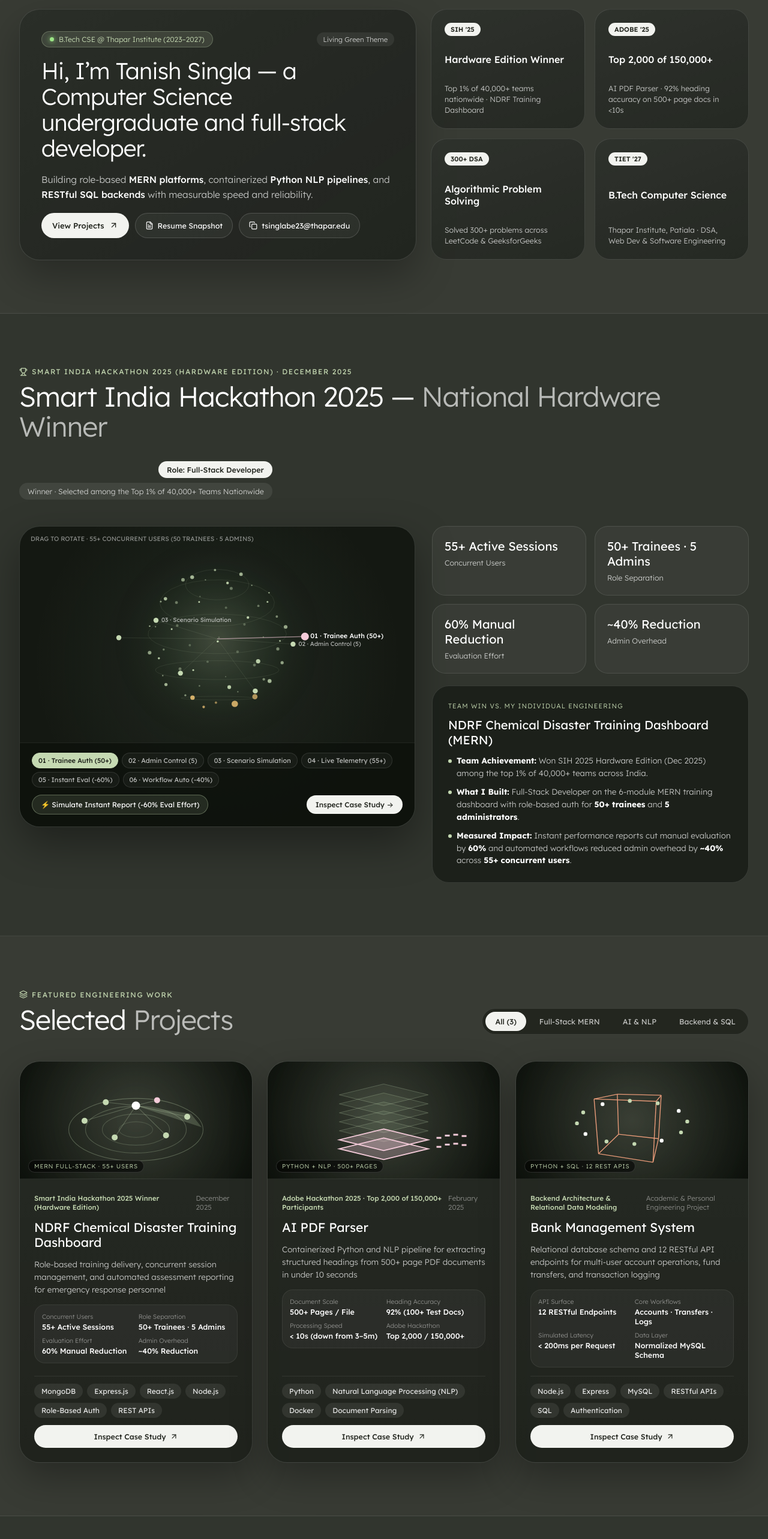
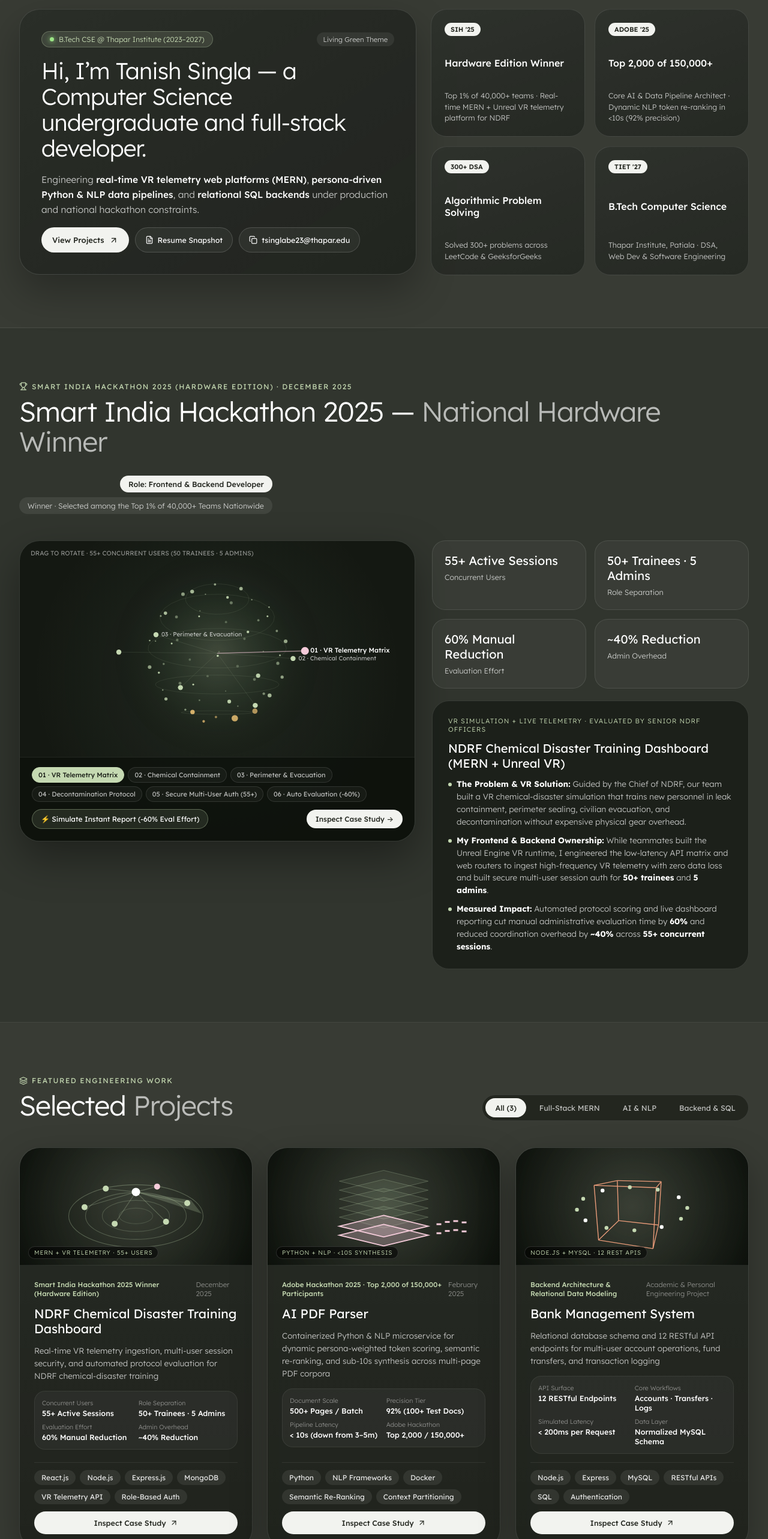
Before and after one commit to tanish4561/3d_portfolio, a React (Vite) app: page / in a window 1280 px wide. Shown: the part 940-3506 px from the top of the page at 60% size. Built offline with nearby package versions, Linux system fonts and the light colour scheme.

Commit message:
Align website copy with verified NDRF VR telemetry and AI PDF Parser architecture

```diff
--- a/src/App.tsx
+++ b/src/App.tsx
@@ -232,9 +232,10 @@ export default function App() {
               </div>
               <h1 className="intro-hero-heading">{PERSONAL_IDENTITY.homepageIntro.headline}</h1>
               <p className="intro-concise-bio">
-                Building role-based <strong>MERN platforms</strong>, containerized{" "}
-                <strong>Python NLP pipelines</strong>, and <strong>RESTful SQL backends</strong>{" "}
-                with measurable speed and reliability.
+                Engineering <strong>real-time VR telemetry web platforms (MERN)</strong>,{" "}
+                <strong>persona-driven Python &amp; NLP data pipelines</strong>, and{" "}
+                <strong>relational SQL backends</strong> under production and national hackathon
+                constraints.
               </p>
               <div className="vision-strip-cta-group">
                 <button
@@ -263,12 +264,14 @@ export default function App() {
                 {
                   code: "SIH '25",
                   title: "Hardware Edition Winner",
-                  detail: "Top 1% of 40,000+ teams nationwide · NDRF Training Dashboard",
+                  detail:
+                    "Top 1% of 40,000+ teams · Real-time MERN + Unreal VR telemetry platform for NDRF",
                 },
                 {
                   code: "ADOBE '25",
                   title: "Top 2,000 of 150,000+",
-                  detail: "AI PDF Parser · 92% heading accuracy on 500+ page docs in <10s",
+                  detail:
+                    "Core AI & Data Pipeline Architect · Dynamic NLP token re-ranking in <10s (92% precision)",
                 },
                 {
                   code: "300+ DSA",
@@ -327,22 +330,29 @@ export default function App() {
               </div>
 
               <Tilt3DCard className="sih-concise-summary-card" intensity={6}>
-                <div className="sih-summary-tag">Team Win vs. My Individual Engineering</div>
-                <h3>{SIH_FEATURED_ACHIEVEMENT.project} (MERN)</h3>
+                <div className="sih-summary-tag">
+                  VR Simulation + Live Telemetry · Evaluated by Senior NDRF Officers
+                </div>
+                <h3>{SIH_FEATURED_ACHIEVEMENT.project} (MERN + Unreal VR)</h3>
                 <ul className="sih-concise-bullets">
                   <li>
-                    <strong>Team Achievement:</strong> Won SIH 2025 Hardware Edition (Dec 2025) among
-                    the top 1% of 40,000+ teams across India.
+                    <strong>The Problem &amp; VR Solution:</strong> Guided by the Chief of NDRF, our
+                    team built a VR chemical-disaster simulation that trains new personnel in leak
+                    containment, perimeter sealing, civilian evacuation, and decontamination without
+                    expensive physical gear overhead.
                   </li>
                   <li>
-                    <strong>What I Built:</strong> Full-Stack Developer on the 6-module MERN training
-                    dashboard with role-based auth for <strong>50+ trainees</strong> and{" "}
-                    <strong>5 administrators</strong>.
+                    <strong>My Frontend &amp; Backend Ownership:</strong> While teammates built the
+                    Unreal Engine VR runtime, I engineered the low-latency API matrix and web routers
+                    to ingest high-frequency VR telemetry with zero data loss and built secure
+                    multi-user session auth for <strong>50+ trainees</strong> and{" "}
+                    <strong>5 admins</strong>.
                   </li>
                   <li>
-                    <strong>Measured Impact:</strong> Instant performance reports cut manual
-                    evaluation by <strong>60%</strong> and automated workflows reduced admin
-                    overhead by <strong>~40%</strong> across <strong>55+ concurrent users</strong>.
+                    <strong>Measured Impact:</strong> Automated protocol scoring and live dashboard
+                    reporting cut manual administrative evaluation time by <strong>60%</strong> and
+                    reduced coordination overhead by <strong>~40%</strong> across{" "}
+                    <strong>55+ concurrent sessions</strong>.
                   </li>
                 </ul>
               </Tilt3DCard>
--- a/src/Portfolio3DVisuals.tsx
+++ b/src/Portfolio3DVisuals.tsx
@@ -70,12 +70,12 @@ export function Tilt3DCard({
    2. SIH 2025 Winner — Interactive 3D Disaster Command Orbital Globe
    ────────────────────────────────────────────────────────────────────────── */
 const SIH_MODULES = [
-  "01 · Trainee Auth (50+)",
-  "02 · Admin Control (5)",
-  "03 · Scenario Simulation",
-  "04 · Live Telemetry (55+)",
-  "05 · Instant Eval (-60%)",
-  "06 · Workflow Auto (-40%)",
+  "01 · VR Telemetry Matrix",
+  "02 · Chemical Containment",
+  "03 · Perimeter & Evacuation",
+  "04 · Decontamination Protocol",
+  "05 · Secure Multi-User Auth (55+)",
+  "06 · Auto Evaluation (-60%)",
 ];
 
 export function SIHCommandGlobe3D({ onInspectCaseStudy }: { onInspectCaseStudy: () => void }) {
@@ -520,10 +520,10 @@ export function Project3DVisualizer({ mode }: { mode: "ndrf" | "pdf" | "bank" })
       <canvas ref={canvasRef} className="project-3d-canvas" />
       <span className="project-3d-tag">
         {mode === "ndrf"
-          ? "MERN FULL-STACK · 55+ USERS"
+          ? "MERN + VR TELEMETRY · 55+ USERS"
           : mode === "pdf"
-            ? "PYTHON + NLP · 500+ PAGES"
-            : "PYTHON + SQL · 12 REST APIS"}
+            ? "PYTHON + NLP · <10S SYNTHESIS"
+            : "NODE.JS + MYSQL · 12 REST APIS"}
       </span>
     </div>
   );
--- a/src/portfolioData.ts
+++ b/src/portfolioData.ts
@@ -157,19 +157,19 @@ export const PERSONAL_IDENTITY = {
 export const SIH_FEATURED_ACHIEVEMENT = {
   competition: "Smart India Hackathon 2025 (Hardware Edition)",
   result: "Winner · Selected among the Top 1% of 40,000+ Teams Nationwide",
-  role: "Full-Stack Developer",
+  role: "Frontend & Backend Developer",
   project: "NDRF Chemical Disaster Training Dashboard",
   date: "December 2025",
   contextParagraphs: [
-    "Smart India Hackathon (SIH) is a nationwide engineering competition in India where student teams tackle problem statements submitted by public-sector organizations and ministries. In the 2025 cycle, my team competed in the Hardware Edition and was selected among the top 1% of more than 40,000 participating teams across the country, ultimately winning our problem category in December 2025.",
-    "Our team built the NDRF Chemical Disaster Training Dashboard — a web-based training and evaluation platform designed to support chemical disaster response training for the National Disaster Response Force (NDRF). In high-stakes emergency preparedness, instructors have to manage dozens of trainees, deliver structured training modules, and evaluate performance accurately. Manual scoring and paper-based tracking slow down feedback and create administrative overhead for instructors.",
-    "While the overall win belonged to our entire team across hardware and software tracks, my individual responsibility was serving as a Full-Stack Developer on the web platform. Using the MERN stack, I worked on six core functional modules covering user management, course delivery, progress tracking, analytics, and automated assessment reporting.",
-    "Specifically, the platform was built to support 55+ active users in concurrent training sessions, with role-based authentication separating permissions for 50+ trainees and five administrators. According to our project metrics, automating the assessment and evaluation pipeline generated instant performance reports, cutting manual evaluation effort by 60% and reducing overall administrative overhead by roughly 40%.",
+    "Guided by the Chief of NDRF and continuously evaluated live by senior NDRF officers during the 5-day Smart India Hackathon 2025 Hardware Edition, our team built a VR chemical-disaster training simulation and real-time evaluation platform for the National Disaster Response Force (NDRF), winning among the top 1% of 40,000+ teams nationwide.",
+    "Because recreating hazardous chemical zones and equipping every new trainee with specialized gear carries massive overhead, our team built an Unreal Engine VR simulation that teaches personnel how to contain chemical leaks, seal the perimeter, evacuate civilians, and perform full decontamination of the zone, civilians, and responders.",
+    "While my teammates built the Unreal Engine VR simulation and AI scenario logic, I owned the Frontend and Backend of the web platform—engineering the low-latency API matrix and web routers to ingest real-time telemetry directly from the VR simulation with zero data loss, implementing secure multi-user session authentication, and building automated calculation modules.",
+    "The platform supported 55+ active users in concurrent sessions (50+ trainees and 5 administrators) and generated instant protocol-compliance reports, cutting manual administrative evaluation time by 60% and reducing coordination overhead by roughly 40%.",
   ],
   whatItDemonstrated: [
-    "Translating operational requirements (distinct trainee and instructor workflows) into role-based authentication and access control.",
-    "Building full-stack modules that remain responsive when 50+ trainees access courses and submit assessments concurrently.",
-    "Collaborating inside a multi-disciplinary hackathon team where the web dashboard had to align with the broader Hardware Edition solution.",
+    "Ingesting high-frequency real-time telemetry from an Unreal Engine VR simulation into a Node.js/Express and React dashboard with zero packet loss.",
+    "Enforcing strict multi-user session security and role-based isolation across trainee and instructor views for 55+ concurrent sessions.",
+    "Translating real-world NDRF field rules (such as floor-level sensor checks for heavy gases like bromine) into automated scoring logic.",
   ],
 };
 
@@ -208,14 +208,14 @@ export const PORTFOLIO_PROJECTS: PortfolioProject[] = [
     number: "01",
     title: "NDRF Chemical Disaster Training Dashboard",
     subtitle:
-      "Role-based training delivery, concurrent session management, and automated assessment reporting for emergency response personnel",
+      "Real-time VR telemetry ingestion, multi-user session security, and automated protocol evaluation for NDRF chemical-disaster training",
     contextBadge: "Smart India Hackathon 2025 Winner (Hardware Edition)",
     category: "fullstack",
-    categoryLabel: "Full-Stack Web Platform · MERN",
+    categoryLabel: "Full-Stack Web Platform · MERN + VR Telemetry",
     date: "December 2025",
-    role: "Full-Stack Developer",
+    role: "Frontend & Backend Developer",
     image: "/landing-pages/inner-green-assets/card-ethos.jpg",
-    technologies: ["MongoDB", "Express.js", "React.js", "Node.js", "Role-Based Auth", "REST APIs"],
+    technologies: ["React.js", "Node.js", "Express.js", "MongoDB", "VR Telemetry API", "Role-Based Auth"],
     metrics: [
       { label: "Concurrent Users", value: "55+ Active Sessions" },
       { label: "Role Separation", value: "50+ Trainees · 5 Admins" },
@@ -223,26 +223,26 @@ export const PORTFOLIO_PROJECTS: PortfolioProject[] = [
       { label: "Admin Overhead", value: "~40% Reduction" },
     ],
     problemSummary:
-      "Coordinating chemical disaster response training involves managing groups of trainees, delivering structured coursework, and grading readiness assessments. When instructors rely on manual evaluation and fragmented tracking sheets, grading takes too long and trainees do not get immediate feedback on where they made mistakes.",
+      "Training new NDRF personnel for chemical disasters is difficult and expensive—recreating hazardous zones and equipping every trainee with specialized gear carries massive overhead. Guided by the Chief of NDRF during the hackathon, we built a VR chemical-disaster simulation and real-time evaluation platform.",
     whyItMatters:
-      "In disaster-response training, instructors need clear visibility into individual and cohort readiness without spending hours manually compiling scores after each session.",
+      "Combining realistic VR disaster drills with automated real-time telemetry grading eliminates costly physical setup and manual evaluation delays while teaching strict field procedures.",
     whatItDoes:
-      "The NDRF Chemical Disaster Training Dashboard centralizes training administration and trainee evaluation into one web application. It provides six functional modules: user management, course delivery, assessment execution, instant performance reporting, progress tracking, and instructor analytics.",
+      "Trainees execute chemical containment, perimeter sealing, civilian evacuation, and decontamination inside the Unreal Engine VR simulation while our MERN platform ingests real-time telemetry, enforces multi-user role security, and streams live evaluation reports to both trainee and instructor dashboards.",
     myContribution:
-      "As a Full-Stack Developer on the team, I developed the six core application modules using the MERN stack, implemented role-based authentication for trainees and administrators, built the automated assessment scoring and report-generation workflows, and structured the backend to handle 55+ active users across concurrent training sessions.",
+      "While our team built the Unreal Engine VR simulation runtime, I owned the Frontend and Backend—engineering the low-latency API matrix and web routers to ingest high-frequency telemetry endpoints with zero data loss, implementing secure multi-user session authentication, and building automated calculation modules that cut manual evaluation times by 60%.",
     technicalChallenges: [
-      "Designing clean role-based access boundaries so 50+ trainees could only access assigned training modules and assessments while 5 administrators had full control over cohorts, analytics, and evaluation records.",
-      "Structuring assessment submissions and state updates so 55+ concurrent users could complete training sessions simultaneously without session collisions or delayed report generation.",
-      "Connecting six distinct functional modules (user management, analytics, course delivery, progress tracking, assessments, and reporting) around a consistent data model.",
+      "Translating strict NDRF field protocols into a realistic training tool (such as floor-level sensor checks for heavy gases like bromine) while modeling custom 3D assets from scratch as a team.",
+      "Ingesting and streaming high-frequency real-time telemetry from the VR simulation to both trainee and instructor dashboards with zero data loss.",
+      "Maintaining strict multi-user session security and isolation across 55+ concurrent sessions (50+ trainees and 5 administrators).",
     ],
     verifiedResults: [
-      "Supported 55+ active users participating in concurrent training sessions.",
-      "Implemented role-based authentication serving 50+ trainees and 5 administrators.",
-      "Generated instant performance reports upon assessment completion, reducing manual evaluation effort by 60%.",
-      "Automated recurring training and reporting workflows, reducing administrative overhead by approximately 40%.",
+      "Won Smart India Hackathon 2025 Hardware Edition (top 1% of 40,000+ teams), evaluated live by senior NDRF officers.",
+      "Supported 55+ active users (50+ trainees and 5 administrators) across secure role-protected dashboards.",
+      "Ingested real-time VR simulation telemetry and generated automated evaluation reports, reducing manual grading time by 60%.",
+      "Automated training and reporting workflows, cutting administrative overhead by approximately 40%.",
     ],
     whatILearned:
-      "Building this platform showed me how much backend data modeling affects frontend simplicity. Once we clearly separated trainee session state, course progress, and assessment scoring rules on the backend, building the analytics views and instant reports became much more straightforward.",
+      "How to engineer low-latency full-stack telemetry pipelines that bridge an Unreal Engine VR simulation with a multi-role web dashboard under tight national hackathon deadlines.",
     caseStudyQuestions: [
       {
         question: "1. What problem were we trying to solve?",
@@ -302,41 +302,40 @@ export const PORTFOLIO_PROJECTS: PortfolioProject[] = [
     number: "02",
     title: "AI PDF Parser",
     subtitle:
-      "Containerized Python and NLP pipeline for extracting structured headings from 500+ page PDF documents in under 10 seconds",
+      "Containerized Python & NLP microservice for dynamic persona-weighted token scoring, semantic re-ranking, and sub-10s synthesis across multi-page PDF corpora",
     contextBadge: "Adobe Hackathon 2025 · Top 2,000 of 150,000+ Participants",
     category: "ai-nlp",
-    categoryLabel: "Document Processing · Python, NLP & Docker",
+    categoryLabel: "AI & Data Pipeline · Python, NLP & Docker",
     date: "February 2025",
-    role: "Developer (Python, NLP & Containerization)",
+    role: "Core AI & Data Pipeline Architect",
     image: "/landing-pages/inner-green-assets/card-ecostove.jpg",
-    technologies: ["Python", "Natural Language Processing (NLP)", "Docker", "Document Parsing"],
+    technologies: ["Python", "NLP Frameworks", "Docker", "Semantic Re-Ranking", "Context Partitioning"],
     metrics: [
-      { label: "Document Scale", value: "500+ Pages / File" },
-      { label: "Heading Accuracy", value: "92% (100+ Test Docs)" },
-      { label: "Processing Speed", value: "< 10s (down from 3–5m)" },
+      { label: "Document Scale", value: "500+ Pages / Batch" },
+      { label: "Precision Tier", value: "92% (100+ Test Docs)" },
+      { label: "Pipeline Latency", value: "< 10s (down from 3–5m)" },
       { label: "Adobe Hackathon", value: "Top 2,000 / 150,000+" },
     ],
     problemSummary:
-      "PDF files are built for visual page rendering rather than semantic structure. In long documents — such as technical manuals, reports, or textbooks exceeding 500 pages — headings are rarely tagged consistently, making manual outlining or naive rule-based extraction slow and error-prone.",
+      "The extraction bottleneck of performing localized information retrieval and structured synthesis across multi-gigabyte, un-indexed document corpora where standard keyword extraction fails under dynamic runtime persona constraints.",
     whyItMatters:
-      "Downstream workflows like document indexing, search, summarization, and automated navigation depend on accurately identifying section boundaries and heading hierarchies first.",
+      "Naive lexical search (like BM25) lacks semantic awareness, while dense retrieval suffers from high I/O overhead and latency spikes when scanning massive un-chunked document collections.",
     whatItDoes:
-      "The AI PDF Parser ingests large PDF documents (500+ pages per file), applies natural language processing to identify and extract document headings, and runs inside a Docker container so the extraction pipeline behaves identically across machines.",
+      "Ingests a query string and runtime persona parameter alongside a directory of multi-page PDFs, executes structural layout parsing, dynamically re-weights token importance against persona vectors, routes ranked semantic chunks into the context window, and renders structured markdown inside a Docker container.",
     myContribution:
-      "I worked on the Python document-processing and NLP heading-extraction pipeline, evaluated extraction accuracy across a test dataset of more than 100 documents, optimized execution so files processed in under 10 seconds, and packaged the runtime environment with Docker.",
+      "As Core AI & Data Pipeline Architect, I designed the Python data ingestion framework, developed the customized token scoring and semantic re-ranking algorithms, built the dynamic context-window partitioning logic, optimized execution to under 10 seconds, and containerized the microservice with Docker.",
     technicalChallenges: [
-      "Handling layout and formatting inconsistency across 100+ diverse PDF documents where font sizes, numbering styles, and whitespace vary widely.",
-      "Processing documents with more than 500 pages without running into memory spikes or multi-minute execution times.",
-      "Ensuring reproducible dependencies and consistent execution across development and evaluation environments using Docker.",
+      "Dynamic Token-Weighting Shift: Building an algorithmic matrix capable of completely changing keyword priority scores instantly when the runtime persona changed.",
+      "Memory Footprint & I/O Optimization: Preventing out-of-memory (OOM) kernel panics when parsing and tokenizing hundreds of text pages concurrently.",
+      "Latency Mitigation: Optimizing string parsing, keyword matching, and matrix sorting algorithms to keep total pipeline latency under 10 seconds.",
     ],
     verifiedResults: [
-      "Processed PDF documents containing more than 500 pages per file.",
-      "Achieved 92% heading extraction accuracy across a dataset of 100+ test documents.",
-      "Reduced per-document analysis time from approximately 3–5 minutes to under 10 seconds.",
-      "Associated with Adobe Hackathon 2025, ranking among the top 2,000 teams out of 150,000+ participants (resume-reported).",
+      "Achieved a 92% precision tier for structural heading and semantic information extraction across 100+ test documents.",
+      "Reduced high-volume data ingestion and synthesis latency from 3–5 minutes down to sub-10 seconds per multi-file batch.",
+      "Placed in the Top 2,000 teams out of 150,000+ national engineering participants in Adobe Hackathon 2025.",
     ],
     whatILearned:
-      "Working with real-world PDFs taught me that clean input data is rare. Combining text-level NLP signals with structural heuristics — and profiling where the pipeline spends time on 500-page files — matters just as much as the model logic itself.",
+      "How to manage context-window allocation and chunking inside a memory-constrained Python runtime, balance semantic precision against raw token-ranking speed, and enforce deterministic execution via Docker.",
     caseStudyQuestions: [
       {
         question: "1. What problem was I trying to solve?",
@@ -568,22 +567,22 @@ export const ACHIEVEMENTS_LIST: AchievementItem[] = [
   {
     id: "sih-2025",
     title: "Winner — Smart India Hackathon 2025 (Hardware Edition)",
-    subtitle: "Full-Stack Developer · NDRF Chemical Disaster Training Dashboard",
+    subtitle: "Frontend & Backend Developer · NDRF VR Chemical Disaster Training Platform",
     date: "December 2025",
     metricBadge: "Top 1% of 40,000+ Teams",
     summary:
-      "Selected as a Full-Stack Developer on the winning team among the top 1% of more than 40,000 teams across India. Built the six-module web training and assessment platform supporting 55+ concurrent users.",
+      "Won among the top 1% of 40,000+ teams across India, evaluated live by senior NDRF officers. Engineered the low-latency MERN backend and React dashboards ingesting real-time telemetry from our Unreal Engine VR simulation across 55+ concurrent sessions.",
     relatedProjectId: "ndrf-training-dashboard",
     relatedProjectLabel: "Inspect NDRF Dashboard Case Study",
   },
   {
     id: "adobe-2025",
     title: "Top 2,000 Teams — Adobe Hackathon 2025",
-    subtitle: "AI-Based Document Processing · AI PDF Parser",
+    subtitle: "Core AI & Data Pipeline Architect · AI PDF Parser",
     date: "February 2025",
     metricBadge: "Top 2,000 of 150,000+ Participants",
     summary:
-      "Ranked among the top 2,000 teams out of more than 150,000 participants (resume-reported) for developing a containerized Python and NLP pipeline that extracts structure from 500+ page PDFs in under 10 seconds.",
+      "Placed in the top 2,000 teams out of 150,000+ national participants by architecting a Dockerized Python & NLP microservice for dynamic persona-weighted token scoring, semantic re-ranking, and sub-10s multi-PDF synthesis at 92% precision.",
     relatedProjectId: "ai-pdf-parser",
     relatedProjectLabel: "Inspect AI PDF Parser Case Study",
   },
```
